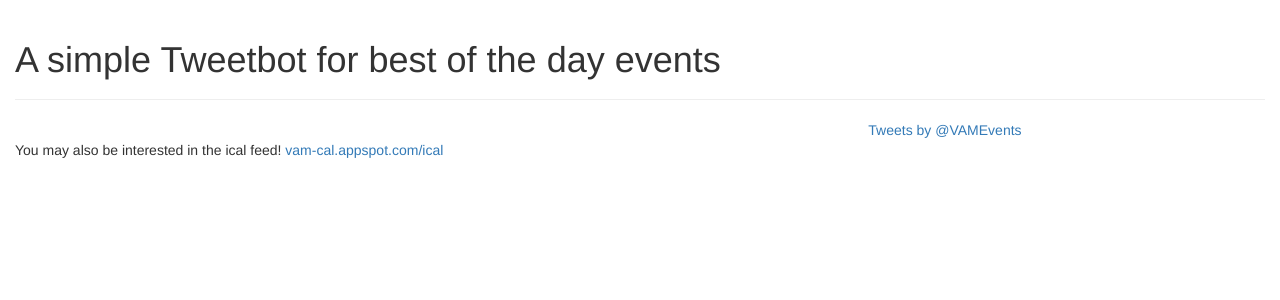
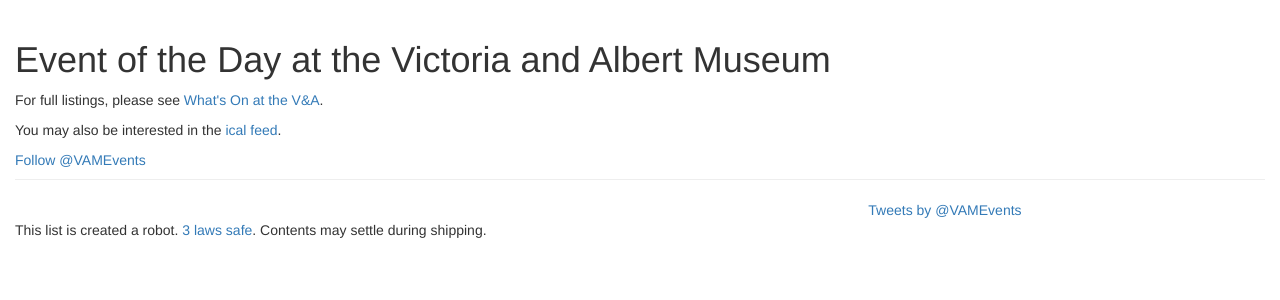
Before and after one commit to vanda/watbot, a Python web app: template templates/main.html in a window 1280 px wide. Shown: the top 300 px of the page. Run offline with Jinja, Linux system fonts and the light colour scheme; the template is opened without the code that fills it, so the values that code supplies are empty; some libraries are stand-ins or nearby versions.

Commit message:
Updated text

```diff
--- a/templates/main.html
+++ b/templates/main.html
@@ -12,8 +12,16 @@
 
     <header class="page-header">
         <h1>
-            A simple Tweetbot for best of the day events
+            Event of the Day at the Victoria and Albert Museum
         </h1>
+
+        <p>For full listings, please see <a href="http://www.vam.ac.uk" target="_blank">What's On at the V&A</a>.</p>
+        <p>You may also be interested in the <a href="http://vam-cal.appspot.com/ical">ical feed</a>.</p>
+
+        <a class="twitter-follow-button" href="https://twitter.com/VAMEvents" data-size="large" data-show-count="true" data-lang="en">Follow @VAMEvents</a>
+        <script type="text/javascript">window.twttr = (function (d, s, id) { var t, js, fjs = d.getElementsByTagName(s)[0]; if (d.getElementById(id)) return; js = d.createElement(s); js.id = id; js.src= "https://platform.twitter.com/widgets.js"; fjs.parentNode.insertBefore(js, fjs);  return window.twttr || (t = { _e: [], ready: function (f) { t._e.push(f) } });}(document, "script", "twitter-wjs"));</script>
+
+
     </header>
 
     <div class="row">
@@ -36,14 +44,8 @@
 
     </div>
 
-
     <footer>
-        <p>
-            You may also be interested in the ical feed!
-            <a href="http://vam-cal.appspot.com/ical">
-                vam-cal.appspot.com/ical
-            </a>
-        </p>
+        <p>This list is created a robot. <a href="http://tvtropes.org/pmwiki/pmwiki.php/Main/ThreeLawsCompliant" target="_blank">3 laws safe</a>. Contents may settle during shipping.</p>
     </footer>
 
 </div>
```
